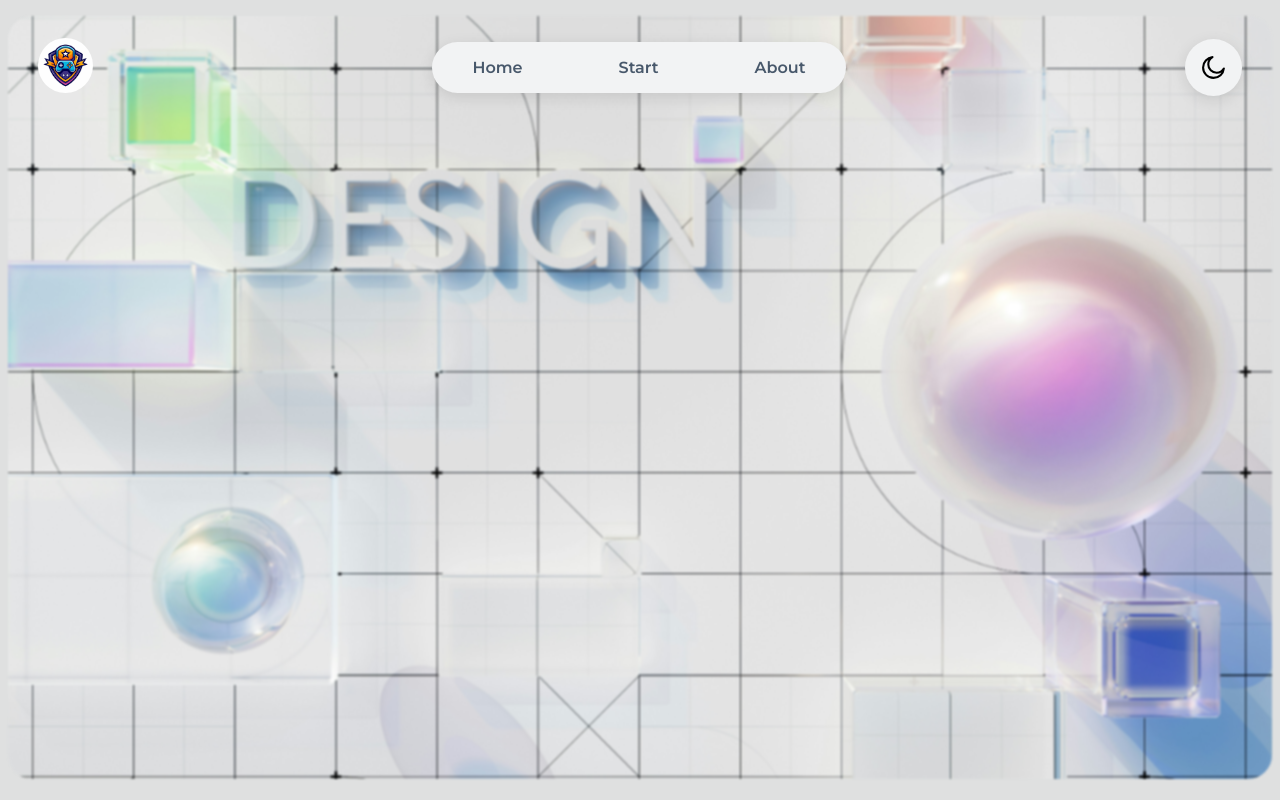
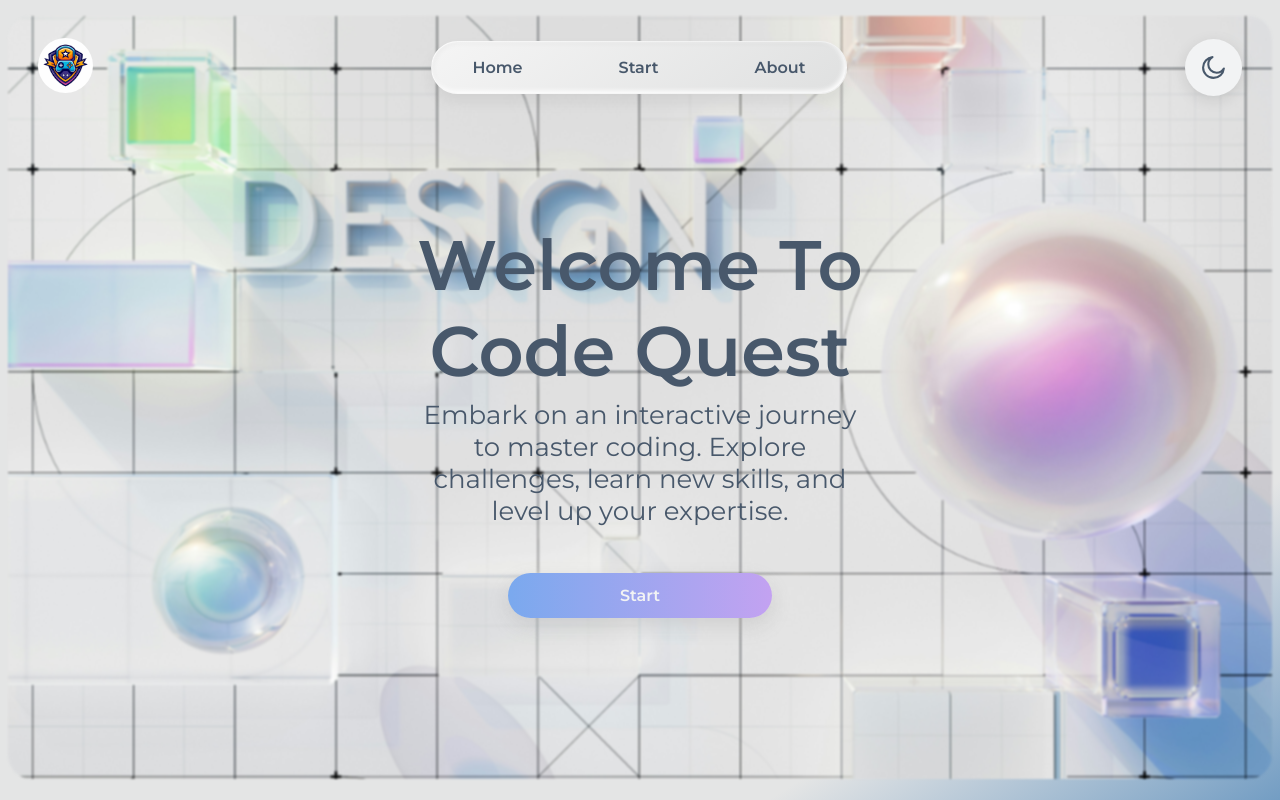
Before and after one commit to NjabuloKukame/Code-Quest, a React (Vite) app in the folder code-quest/: page / in a window 1280 px wide. Built offline with nearby package versions, Linux system fonts and the light colour scheme.

Commit message:
Enhance layout and styling for content and header components, including dark mode adjustments

```diff
--- a/code-quest/src/App.css
+++ b/code-quest/src/App.css
@@ -15,10 +15,94 @@
   display: block;
   z-index: -1;
   filter: blur(1px); /* Add a light blur effect */
-
 }
 
 .header-container {
   position: relative;
   z-index: 1;
 }
+
+.content-container {
+  position: relative;
+  gap: 20px;
+  z-index: 1;
+  text-align: center;
+  margin-top: 6vh;
+  color: var(--light-txt-color);
+  margin-inline: 4rem;
+  display: flex;
+  flex-direction: column;
+  font-family: "Montserrat", sans-serif;
+}
+
+.dark-mode .content-container {
+  color: var(--white);
+  backdrop-filter: blur(1px) brightness(0.9);
+  -webkit-backdrop-filter: blur(1px) brightness(0.9);
+  background-color: rgba(255, 255, 255, 0.02);
+  text-shadow: 0 1px 4px rgba(0, 0, 0, 0.7);
+}
+
+.content-title {
+  font-size: 70px;
+  font-weight: 600;
+  margin-bottom: calc(4% - 90px);
+}
+
+.content-description{
+  font-size: 26px;
+  font-weight: 400;
+  margin-top: 30px;
+
+}
+
+.dark-mode .content-description{
+  color: var(--dark-mode-bg-color);
+  text-shadow: 0 13px 13px rgba(0, 0, 0, 0.9);
+
+}
+
+.start-button {
+  margin: 0 auto;
+  text-align: center;
+  text-decoration: none;
+  width: 200px;
+  padding: 0.8rem 2rem;
+  background: linear-gradient(90deg, #7aa9ee 0%, #c3a2f1 100%);
+  border: none;
+  border-radius: 9999px;
+  color: white;
+  font-size: 1rem;
+  font-weight: 600;
+  cursor: pointer;
+  box-shadow: 0 8px 20px rgba(131, 131, 131, 0.2);
+  transition: transform 0.2s ease, box-shadow 0.2s ease;
+}
+
+.start-button a {
+  text-decoration: none;
+  color: var(--white);
+}
+
+.start-button:hover {
+  transform: translateY(-3px);
+  box-shadow: 0 10px 25px rgba(131, 131, 131, 0.25);
+  background: linear-gradient(90deg, #9dcdf7 0%, #d4b3ff 100%);
+}
+
+.dark-mode .start-button {
+  background: linear-gradient(135deg, #264653, #2a9d8f);
+  color: white;
+  border: none;
+  padding: 0.75rem 1.5rem;
+  border-radius: 9999px;
+  box-shadow: inset -1px -1px 2px rgba(255, 255, 255, 0.1),
+    2px 4px 10px rgba(0, 0, 0, 0.4);
+  font-weight: 600;
+  transition: all 0.3s ease;
+  cursor: pointer;
+}
+
+.dark-mode .start-button:hover {
+  background: linear-gradient(135deg, #3aaf9f, #1d3557);
+}
--- a/code-quest/src/App.jsx
+++ b/code-quest/src/App.jsx
@@ -1,3 +1,4 @@
+import { Link } from "react-router";
 import { useDarkMode } from "./components/DarkMode";
 import Header from "./components/Header";
 import lightBackgroundImage from "./assets/code-quest-light-mode.jpg";
@@ -22,6 +23,20 @@ function App() {
         <div className="header-container">
           <Header />
         </div>
+
+        <div className="content-container">
+          <h1 className="content-title">Welcome To <br /> Code Quest</h1>
+
+          <p className="content-description">
+            Embark on an interactive journey <br /> to master coding.
+            Explore <br /> challenges, learn new skills, and <br />
+            level up your expertise.
+          </p>
+
+
+          <div className="start-button"><Link to="/">Start</Link></div>
+
+        </div>
       </div>
     </>
   );
--- a/code-quest/src/components/Header.css
+++ b/code-quest/src/components/Header.css
@@ -13,23 +13,31 @@
 }
 
 .nav {
-    background-color: var(--white);
+    background: linear-gradient(145deg, #f5f5f5, #dfe0e0);
     padding: 1rem 2.5rem;
     border-radius: 9999px;
-    box-shadow: 0 4px 15px rgba(0, 0, 0, 0.1);
     display: flex;
     gap: 6rem;
     font-weight: 600;
     align-items: center;
-}
+    box-shadow:
+      inset -2px -2px 5px #ffffff,
+      inset 2px 2px 5px rgba(0, 0, 0, 0.03),
+      0 8px 15px rgba(0, 0, 0, 0.06);
+
+    border: 1px solid rgba(255, 255, 255, 0.5);
+    backdrop-filter: blur(6px);
+    -webkit-backdrop-filter: blur(6px);
+    transition: all 0.3s ease;
+  }
 
 .dark-mode .nav {
-    background-color: rgba(18, 45, 66, 0.9);
+    background: rgba(18, 45, 66, 0.9);
     border: 2px solid var(--dark-mode-green);
     backdrop-filter: blur(3px);
     -webkit-backdrop-filter: blur(3px);
     box-shadow: inset 0 0 5px rgba(0, 0, 0, 0.2), 0 4px 15px rgba(0, 0, 0, 0.3);
-  }
+}
 
 .nav a{
     text-decoration: none;
@@ -53,6 +61,7 @@
 .dark-mode-toggle{
     background-color: var(--white);
     padding: 1rem 1rem;
+    color: var(--light-txt-color);
     border-radius: 50%;
     box-shadow: 0 4px 15px rgba(0, 0, 0, 0.1);
     display: flex;
--- a/code-quest/src/index.css
+++ b/code-quest/src/index.css
@@ -6,9 +6,14 @@
   --light-txt-color: #48586B;
   --light-blue: #9bcdd4;
   --white: #F2F3F4;
+  --light-mode-gradient: linear-gradient(
+    to bottom right,
+    #e4e5e5 80%,
+    #739dc3 100%
+  );
 
   /* Dark Mode */
-  --dark-mode-green: #86B686;
+  --dark-mode-green: #86b686;
   --dark-mode-bg-color: #020d0b;
   --dark-mode-gray: #7c8984;
   --dark-mode-blue: #122d42;
@@ -16,7 +21,9 @@
 }
 
 body{
-  background-color: var(--light-bg-color);
+  background: var(--light-mode-gradient);
+  background-attachment: fixed; /* optional: makes it stay in place on scroll */
+  background-size: cover;
   font-family: "Montserrat", sans-serif;
 }
 
```
